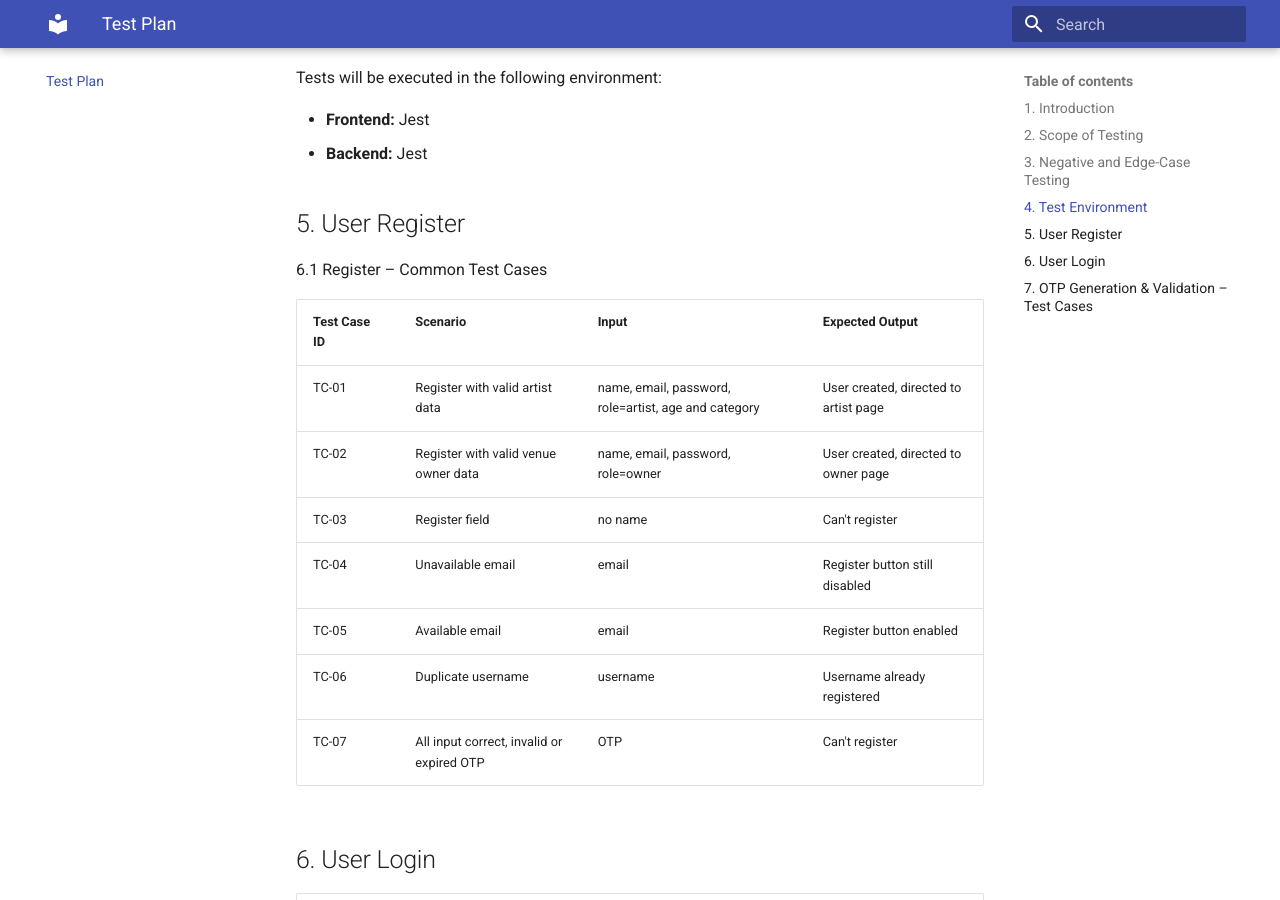
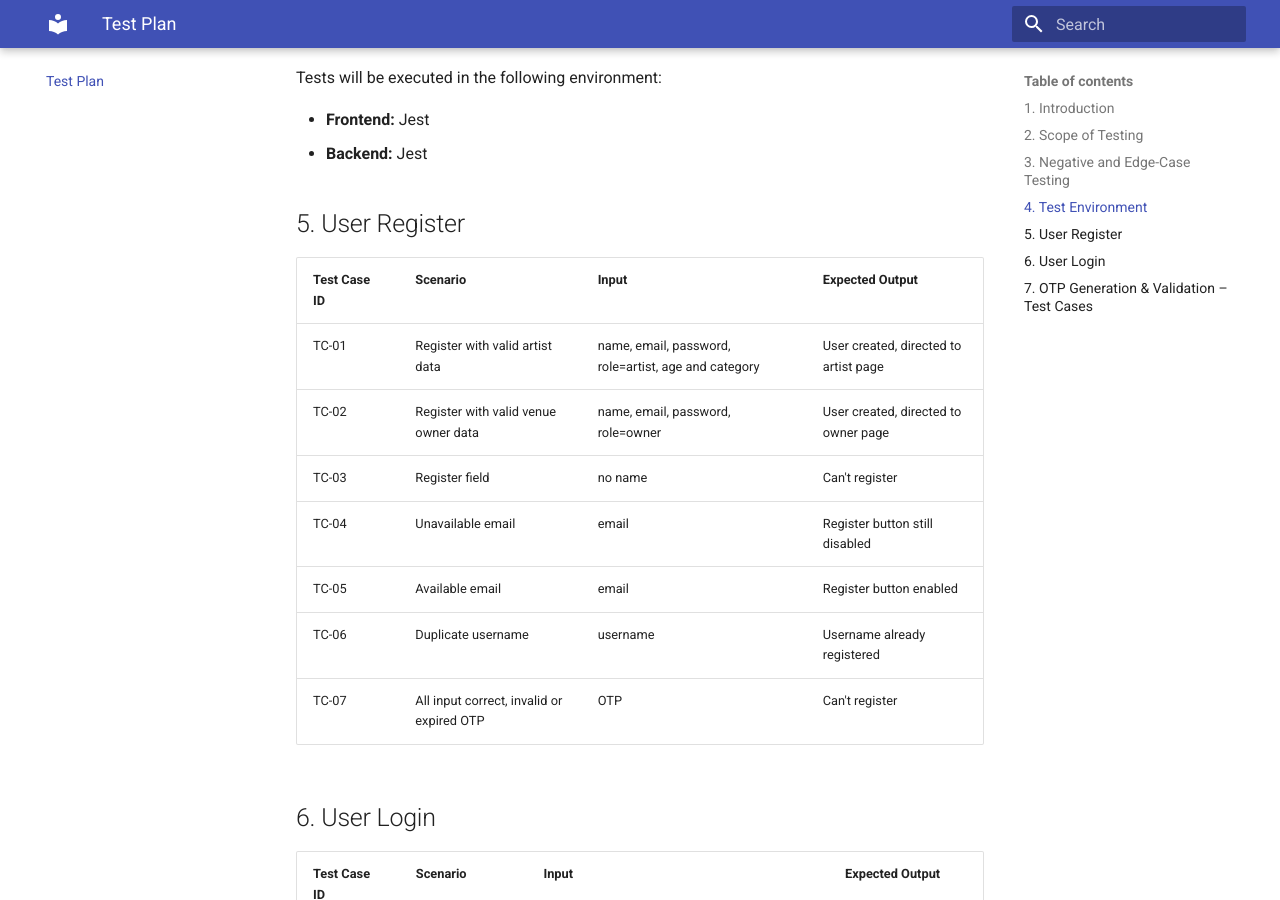
Before and after one commit to Vidit-GKMIT/artvenue-docs, an MkDocs documentation site: the page built from docs/testcases.md, in a window 1280 px wide and 900 px high, scrolled down 1142 px. Built offline with MkDocs 1.6.1 and Material for MkDocs 9.7.7, drawn with Linux system fonts in a browser that asks for light colours.

Commit message:
docs: test completed

```diff
--- a/docs/testcases.md
+++ b/docs/testcases.md
@@ -39,8 +39,6 @@ Tests will be executed in the following environment:
 
 ## 5. User Register
 
-6.1 Register – Common Test Cases
-
 | Test Case ID | Scenario | Input | Expected Output |
 |--------------|----------|--------|-----------------|
 | TC-01 | Register with valid artist data | name, email, password, role=artist, age and category | User created, directed to artist page |
```
